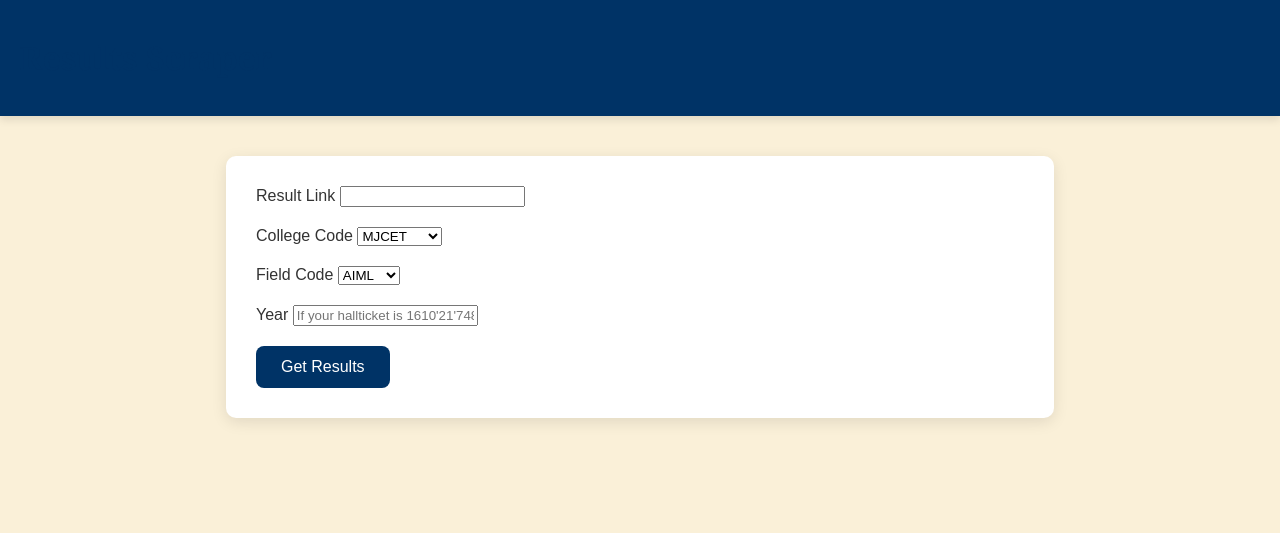
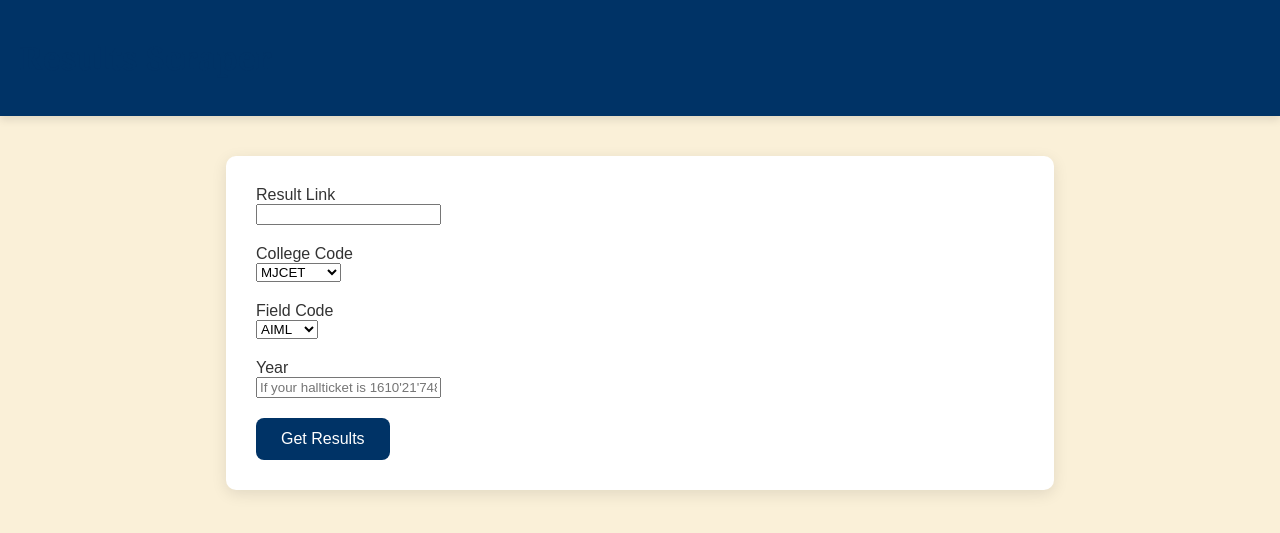
Before and after one commit to that-ar-guy/ou-scrapper, a Flask app: page / in a window 1280 px wide. Shown: the top 533 px of the page. Run offline with Flask 3, Linux system fonts and the light colour scheme; some libraries are stand-ins or nearby versions.

Commit message:
Update index.html
Made changes based on feedback

```diff
--- a/templates/index.html
+++ b/templates/index.html
@@ -7,7 +7,7 @@
     <link rel="stylesheet" href="{{ url_for('static', filename='style.css') }}">
     <title>Results Scraper</title>
 </head>
-<body class="bg-beige"> <!-- Added class for background color -->
+<body class="bg-beige">
 
     <div class="nav-strip">
         <span class="burger-icon" onclick="toggleSidebar()">&#9776;</span>
@@ -27,26 +27,30 @@
         <button onclick="toggleSidebar()">Close</button>
     </div>
 
-    <form method="POST" onsubmit="showLoading()">
+    <form method="POST" onsubmit="showLoading()" class="form-container">
         {{ form.csrf_token }}
         <div class="form-group">
-            {{ form.result_link.label }} {{ form.result_link }}
+            <label for="result_link">{{ form.result_link.label }}</label>
+            <div class="input-container">{{ form.result_link }}</div>
         </div>
         <div class="form-group">
-            {{ form.college_code.label }} {{ form.college_code }}
+            <label for="college_code">{{ form.college_code.label }}</label>
+            <div class="input-container">{{ form.college_code }}</div>
         </div>
         <div class="form-group">
-            {{ form.field_code.label }} {{ form.field_code }}
+            <label for="field_code">{{ form.field_code.label }}</label>
+            <div class="input-container">{{ form.field_code }}</div>
         </div>
         <div class="form-group">
-            {{ form.year.label }} {{ form.year }}
+            <label for="year">{{ form.year.label }}</label>
+            <div class="input-container">{{ form.year }}</div>
         </div>
         <button type="submit" class="btn-submit">Get Results</button>
     </form>
 
     {% if results %}
     <h2 id="heading">Results for {{ college_name }} - {{ field_name }}</h2>
-    <table id="resultsTable" class="results-table"> <!-- Added class for table styling -->
+    <table id="resultsTable" class="results-table">
         <thead>
             <tr>
                 <th>Hall Ticket</th>
@@ -81,7 +85,6 @@
         </div>
     </div>
 
-    <!-- Include SheetJS for XLSX support -->
     <script src="https://cdnjs.cloudflare.com/ajax/libs/xlsx/0.17.0/xlsx.full.min.js"></script>
     <script>
         function showLoading() {
```
